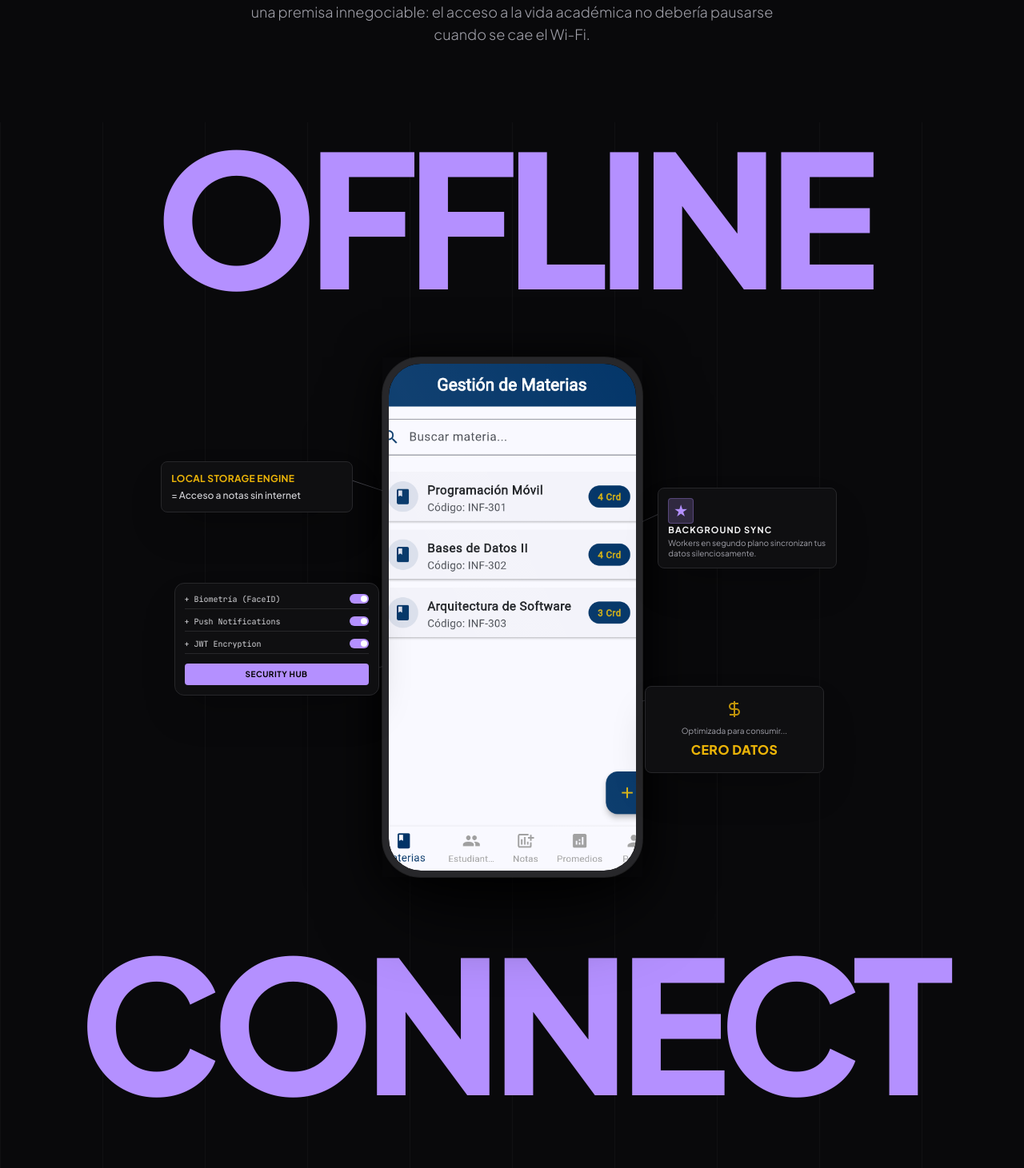
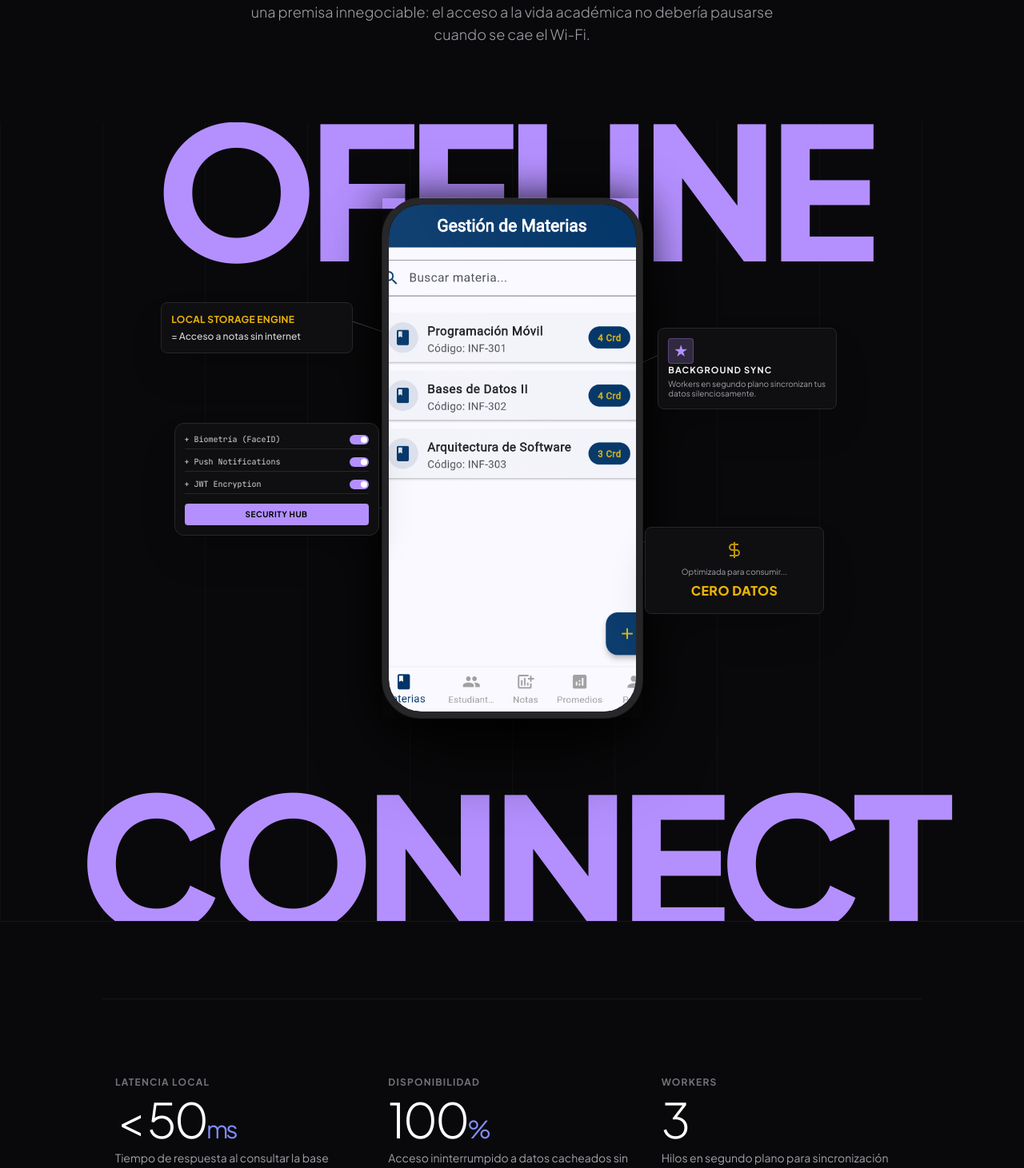
Before and after one commit to Axl07s/portfolio-axel, a React (Vite) app: page /project/puce-connect-hub in a window 1280 px wide. Shown: the part 1209-2670 px from the top of the page at 80% size. Built offline with nearby package versions, Linux system fonts and the light colour scheme.

Commit message:
fix: revert to absolute positioning and push to extreme edges for true brutalist layered effect

```diff
--- a/src/components/project-layouts/EditorialLayout.tsx
+++ b/src/components/project-layouts/EditorialLayout.tsx
@@ -90,13 +90,20 @@ export function EditorialLayout({ project }: { project: PersonalProject }) {
         {/* Subtle Vertical Grid Background */}
         <div className="absolute inset-0 bg-[linear-gradient(to_right,#ffffff08_1px,transparent_1px)] bg-[size:10vw_100%] pointer-events-none z-0"></div>
 
-        {/* TOP TYPOGRAPHY */}
-        <h1 className="text-[18vw] font-black tracking-tighter leading-none text-[#b490ff] whitespace-nowrap text-center z-10 select-none">
-          OFFLINE
-        </h1>
+        {/* Massive Opaque Background Typography (Absolute Wallpaper) */}
+        <div className="absolute inset-0 pointer-events-none overflow-hidden select-none z-10">
+          {/* OFFLINE: Pushed to the absolute top edge, slightly bleeding off screen */}
+          <h1 className="absolute top-0 left-1/2 -translate-x-1/2 -translate-y-[15%] text-[18vw] font-black tracking-tighter leading-none text-[#b490ff] whitespace-nowrap text-center">
+            OFFLINE
+          </h1>
+          {/* CONNECT: Pushed to the absolute bottom edge, slightly bleeding off screen */}
+          <h1 className="absolute bottom-0 left-1/2 -translate-x-1/2 translate-y-[15%] text-[18vw] font-black tracking-tighter leading-none text-[#b490ff] whitespace-nowrap text-center">
+            CONNECT
+          </h1>
+        </div>
 
         {/* Central Phone & Floating Cards Container */}
-        <div className="relative w-[280px] h-[560px] md:w-[325px] md:h-[650px] z-20 my-10 md:my-16">
+        <div className="relative w-[280px] h-[560px] md:w-[325px] md:h-[650px] z-20 mt-12 mb-12">
 
            {/* Center Phone */}
            <div className="absolute inset-0 z-30 shadow-[0_0_50px_rgba(0,0,0,0.8)]">
@@ -176,11 +183,6 @@ export function EditorialLayout({ project }: { project: PersonalProject }) {
            </div>
 
         </div>
-
-        {/* BOTTOM TYPOGRAPHY */}
-        <h1 className="text-[18vw] font-black tracking-tighter leading-none text-[#b490ff] whitespace-nowrap text-center z-10 select-none">
-          CONNECT
-        </h1>
 
       </section>
 
```
